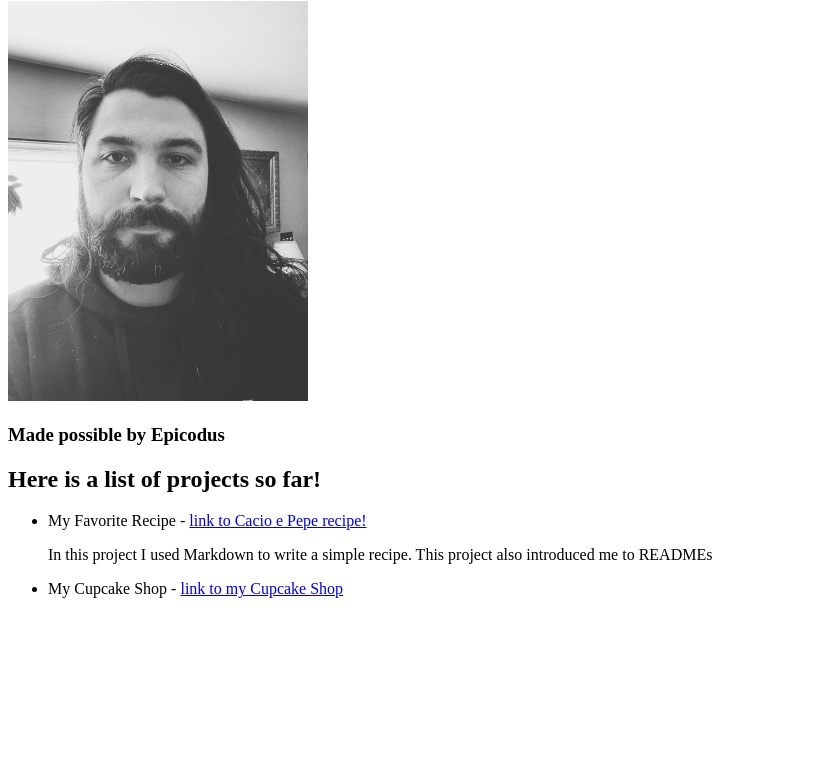
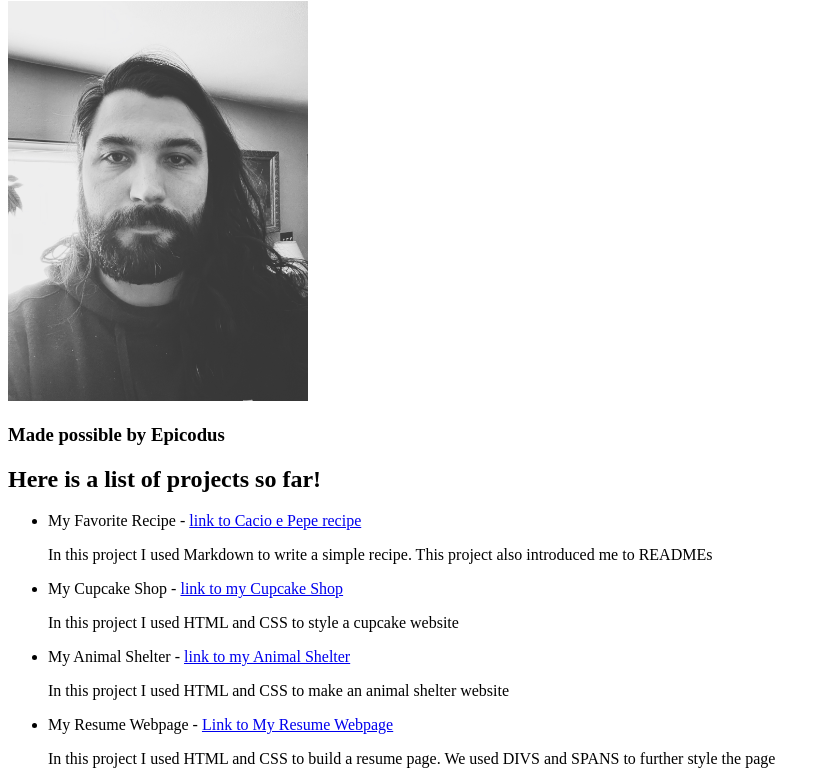
Before and after one commit to joeroaden/joe-roaden-portfolio, a plain HTML site: page index.html in a window 1280 px wide. Shown: the part 79-863 px from the top of the page, without its empty margins (0-830 px from the left). Before the commit the page ends 800 px from the top, so only its background shows below. Drawn offline with Linux system fonts and the light colour scheme.

Commit message:
link project websites on git hub and description of each

```diff
--- a/index.html
+++ b/index.html
@@ -12,10 +12,14 @@
   <h3>Made possible by <strong>Epicodus</strong></h3>
   <h2>Here is a list of projects so far!</h2>
     <ul>
-      <li>My Favorite Recipe - <a href="https://github.com/joeroaden/my-favorite-recipe">link to Cacio e Pepe recipe!</a></li>
+      <li>My Favorite Recipe - <a href="https://github.com/joeroaden/my-favorite-recipe">link to Cacio e Pepe recipe</a></li>
         <p>In this project I used Markdown to write a simple recipe.  This project also introduced me to READMEs</p>
       <li>My Cupcake Shop - <a href="https://github.com/joeroaden/cupcake-shop">link to my Cupcake Shop</a></li>
-
+        <p>In this project I used HTML and CSS to style a cupcake website</p>
+      <li>My Animal Shelter - <a href="https://github.com/joeroaden/animal-shelter-website">link to my Animal Shelter</a></li>
+        <p>In this project I used HTML and CSS to make an animal shelter website</p>
+      <li>My Resume Webpage - <a href="https://github.com/joeroaden/resume-webpage">Link to My Resume Webpage</a></li>
+        <p>In this project I used HTML and CSS to build a resume page.  We used DIVS and SPANS to further style the page</p>
     </ul>
 
 
```
